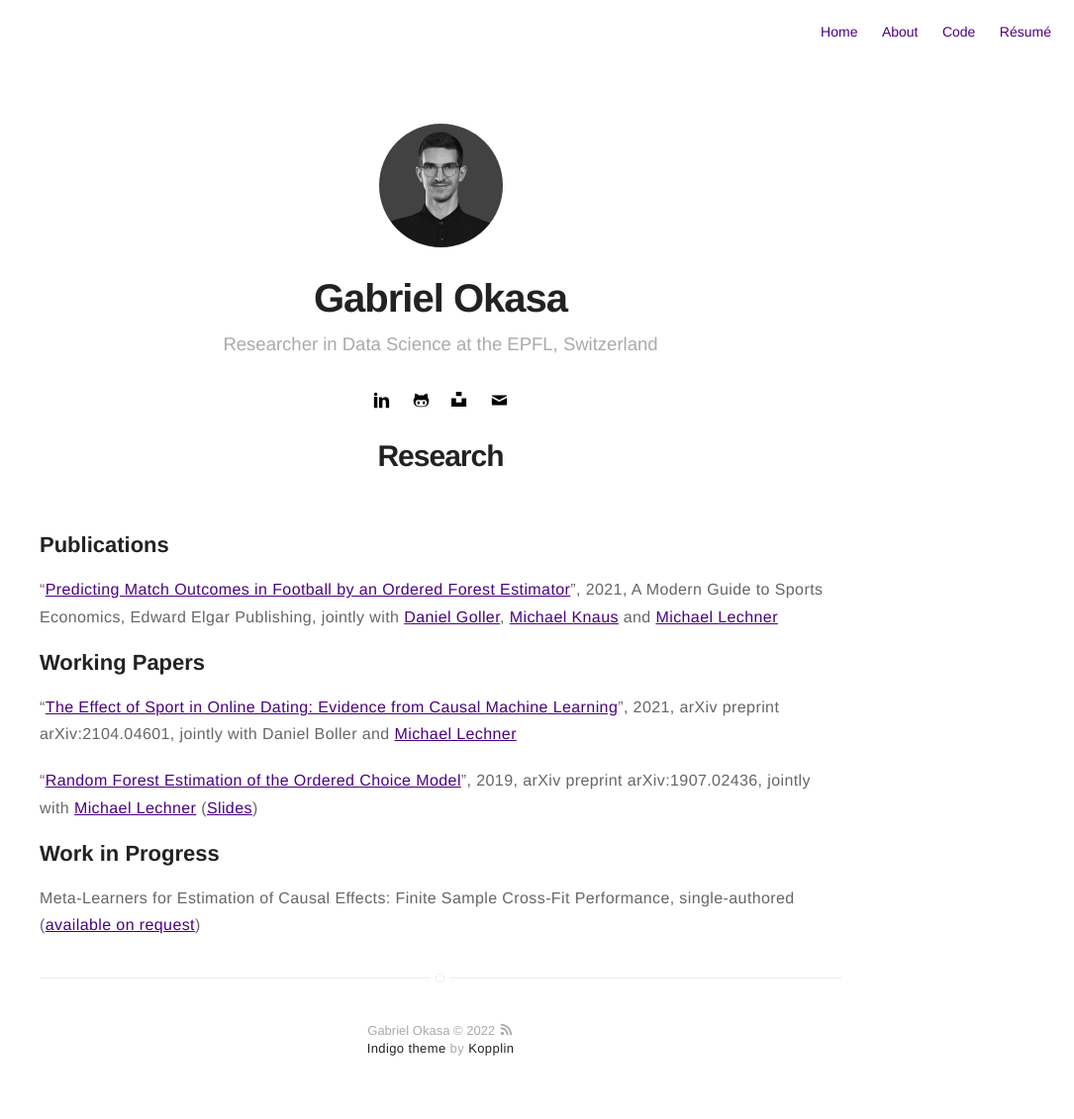
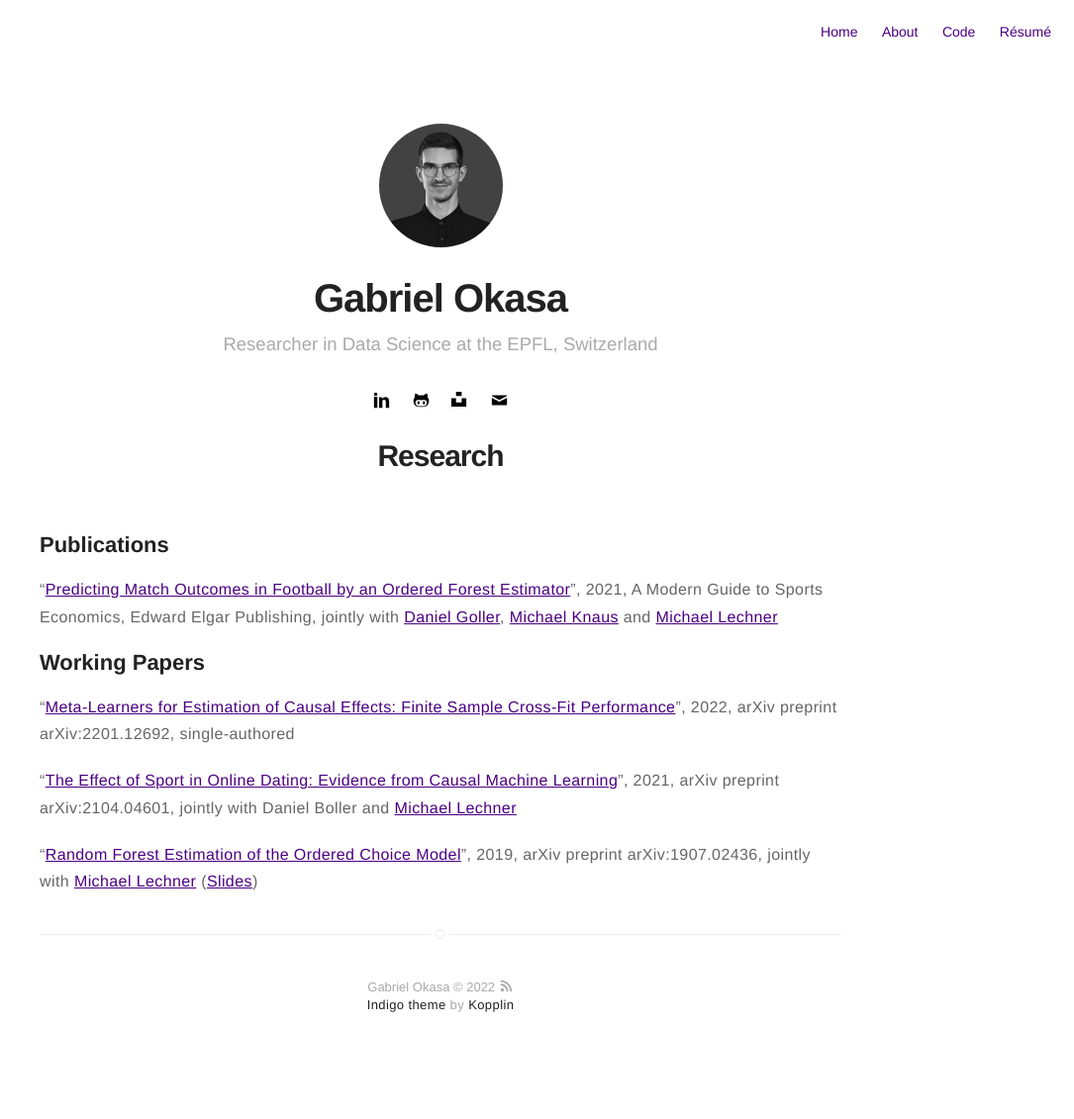
Before and after one commit to okasag/okasag.github.io, a Jekyll site: the page built from research.md, in a window 1280 px wide. Shown: the whole page at 99% size, without its empty margins (195-1280 px from the left). Built offline with Jekyll 4.4.1, drawn with Linux system fonts in a browser that asks for light colours; after the commit the page ends 1087 px from its top, so only the background shows below that.

Commit message:
added metalearners wp

```diff
--- a/research.md
+++ b/research.md
@@ -11,10 +11,8 @@ layout: page
 
 ## Working Papers
 
+"[Meta-Learners for Estimation of Causal Effects: Finite Sample Cross-Fit Performance](https://arxiv.org/pdf/2201.12692.pdf)", 2022, arXiv preprint arXiv:2201.12692, single-authored
+
 "[The Effect of Sport in Online Dating: Evidence from Causal Machine Learning](https://arxiv.org/pdf/2104.04601.pdf)", 2021, arXiv preprint arXiv:2104.04601, jointly with Daniel Boller and [Michael Lechner](https://www.michael-lechner.eu/)
 
 "[Random Forest Estimation of the Ordered Choice Model](https://arxiv.org/pdf/1907.02436.pdf)", 2019, arXiv preprint arXiv:1907.02436, jointly with [Michael Lechner](https://www.michael-lechner.eu/) ([Slides]({{ site.url }}/assets/pdf/orf_ysem_zurich_okasa.pdf))
-
-## Work in Progress
-
-Meta-Learners for Estimation of Causal Effects: Finite Sample Cross-Fit Performance, single-authored ([available on request](mailto:gabriel.okasa@epfl.ch))
```
